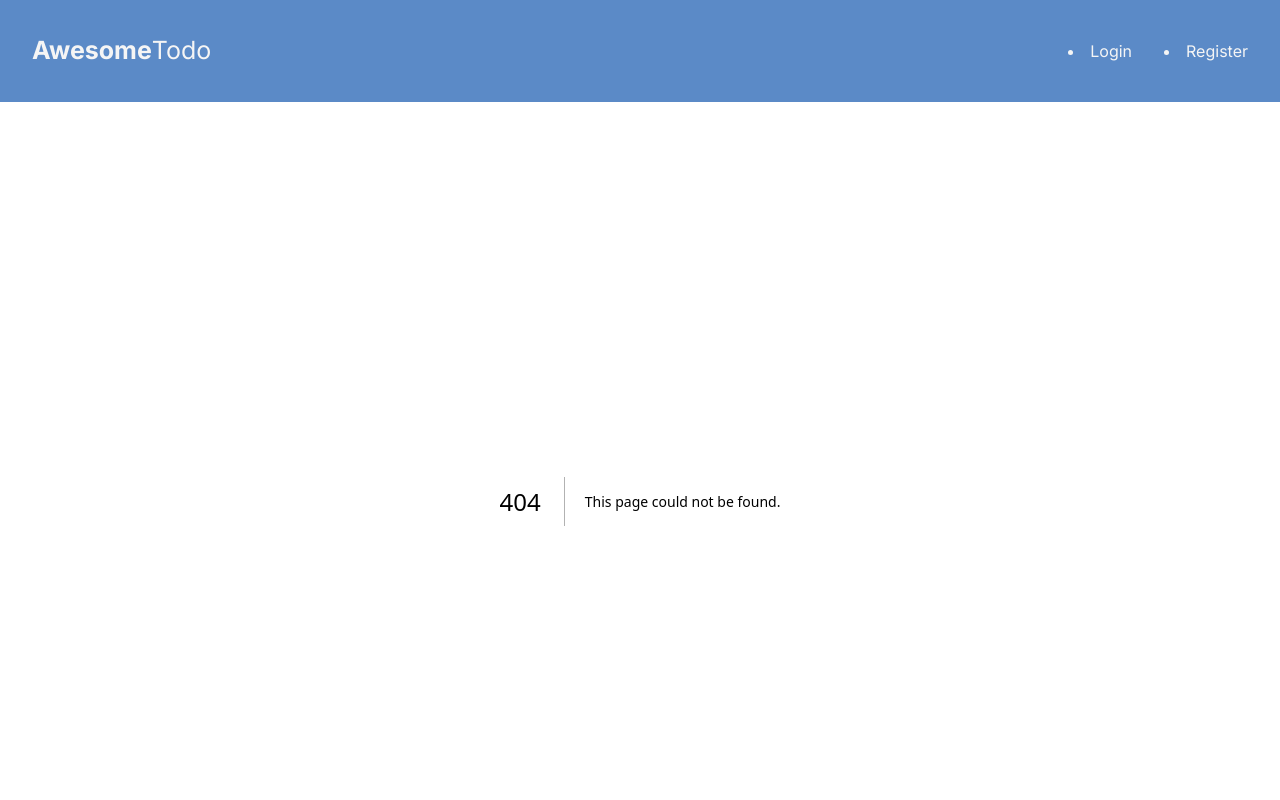
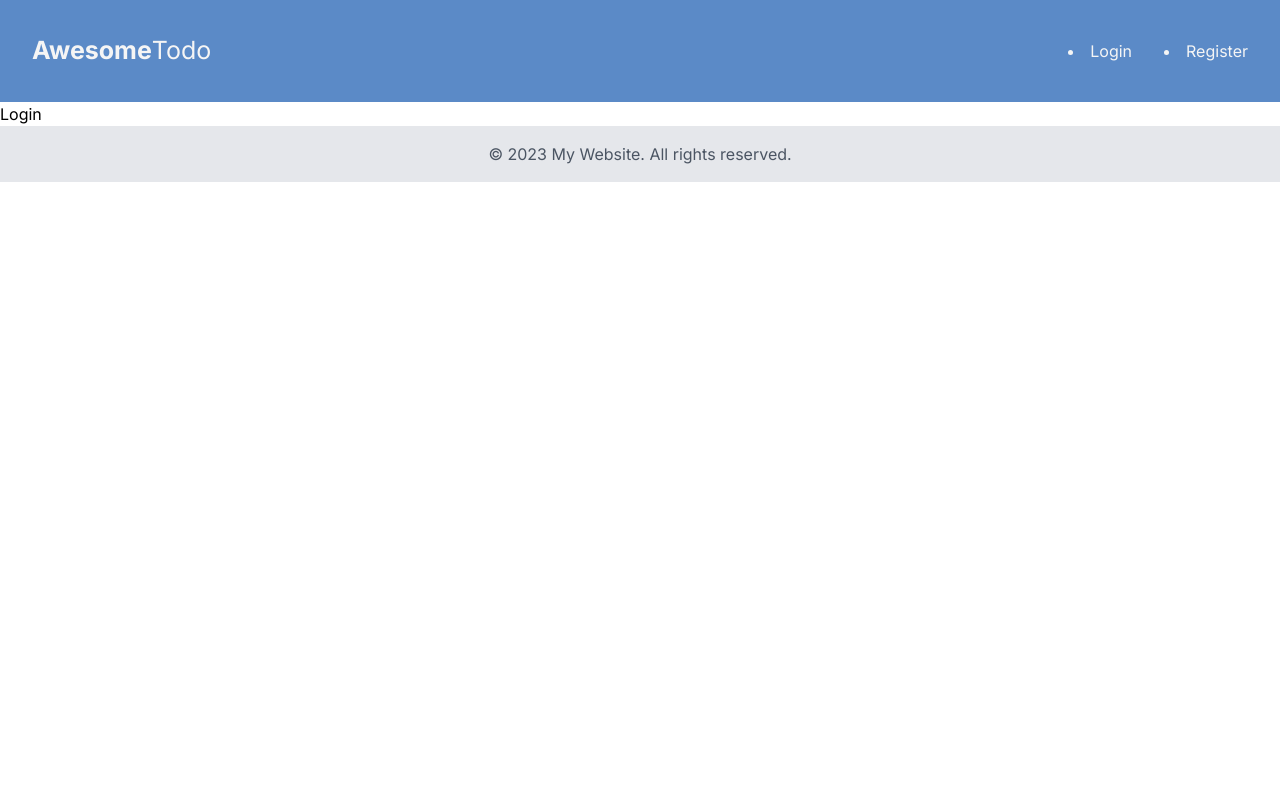
Before and after one commit to ericz02/Project3-Todo-App, a Next.js app: page /login in a window 1280 px wide. Before the commit this address had no page. Shown: the top 800 px of the page. Built offline with nearby package versions, Linux system fonts and the light colour scheme.

Commit message:
adds login

```diff
--- /dev/null
+++ b/app/login/page.js
@@ -0,0 +1,5 @@
+import Login from "..//..//components/login";
+const page = () => {
+  return <Login />;
+};
+export default page;
--- /dev/null
+++ b/components/Login.jsx
@@ -0,0 +1,8 @@
+const Login = () => {
+  return (
+    <div>
+      <h1>Login</h1>
+    </div>
+  );
+};
+export default Login;
```
